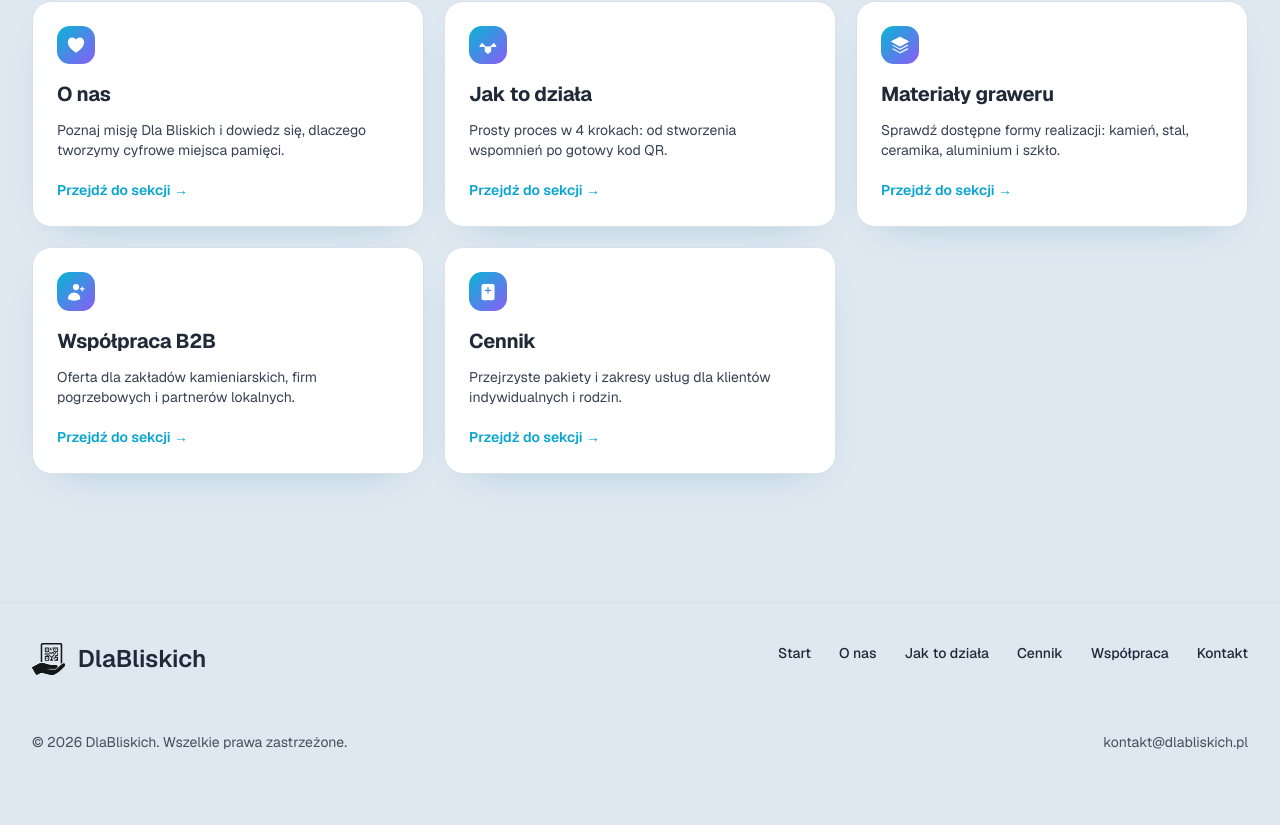
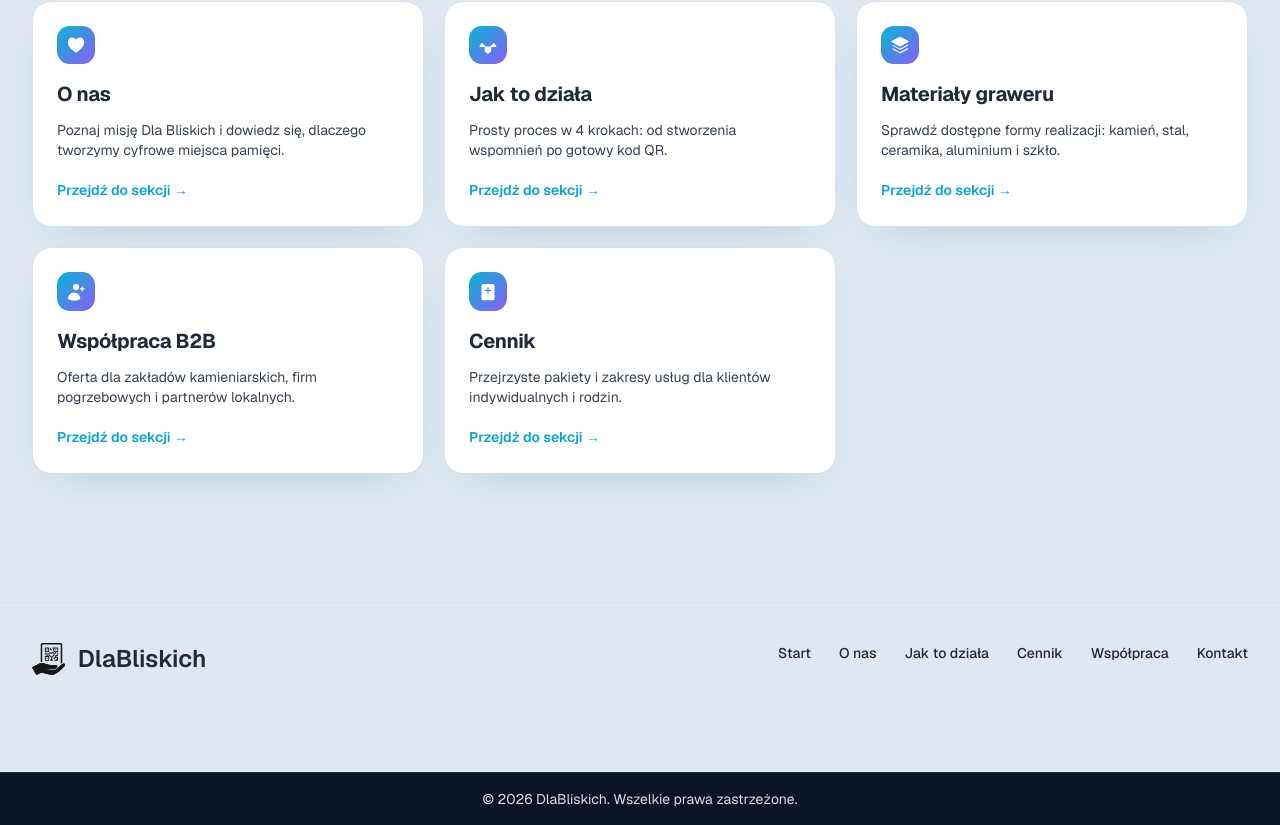
Before and after one commit to Marcinr1984/strona-informacyjna, a Next.js app: page / in a window 1280 px wide. Shown: the part 2287-3112 px from the top of the page. Before the commit the page ends 3079 px from the top, so only its background shows below. Built offline with nearby package versions, Linux system fonts and the light colour scheme.

Commit message:
Nowy dolny pasek stopki bez maila w kolorze menu

```diff
--- a/components/Footer.tsx
+++ b/components/Footer.tsx
@@ -38,11 +38,10 @@ export default function Footer() {
           </ul>
         </div>
         <hr className="my-7 border-gray-200 transition-colors duration-300 dark:border-gray-700" />
-        <div className="flex flex-col gap-2 text-sm text-[var(--foreground)]/80 sm:flex-row sm:items-center sm:justify-between">
-          <span>
-            © 2026 <Link href="/" className="hover:underline">DlaBliskich</Link>. Wszelkie prawa zastrzeżone.
-          </span>
-          <span>kontakt@dlabliskich.pl</span>
+      </div>
+      <div className="border-t border-[#1b2940] bg-[#0b1426]">
+        <div className="mx-auto w-full max-w-7xl px-4 py-4 text-center text-sm text-white/85 sm:px-6 lg:px-8">
+          © 2026 <Link href="/" className="hover:underline">DlaBliskich</Link>. Wszelkie prawa zastrzeżone.
         </div>
       </div>
     </footer>
```
